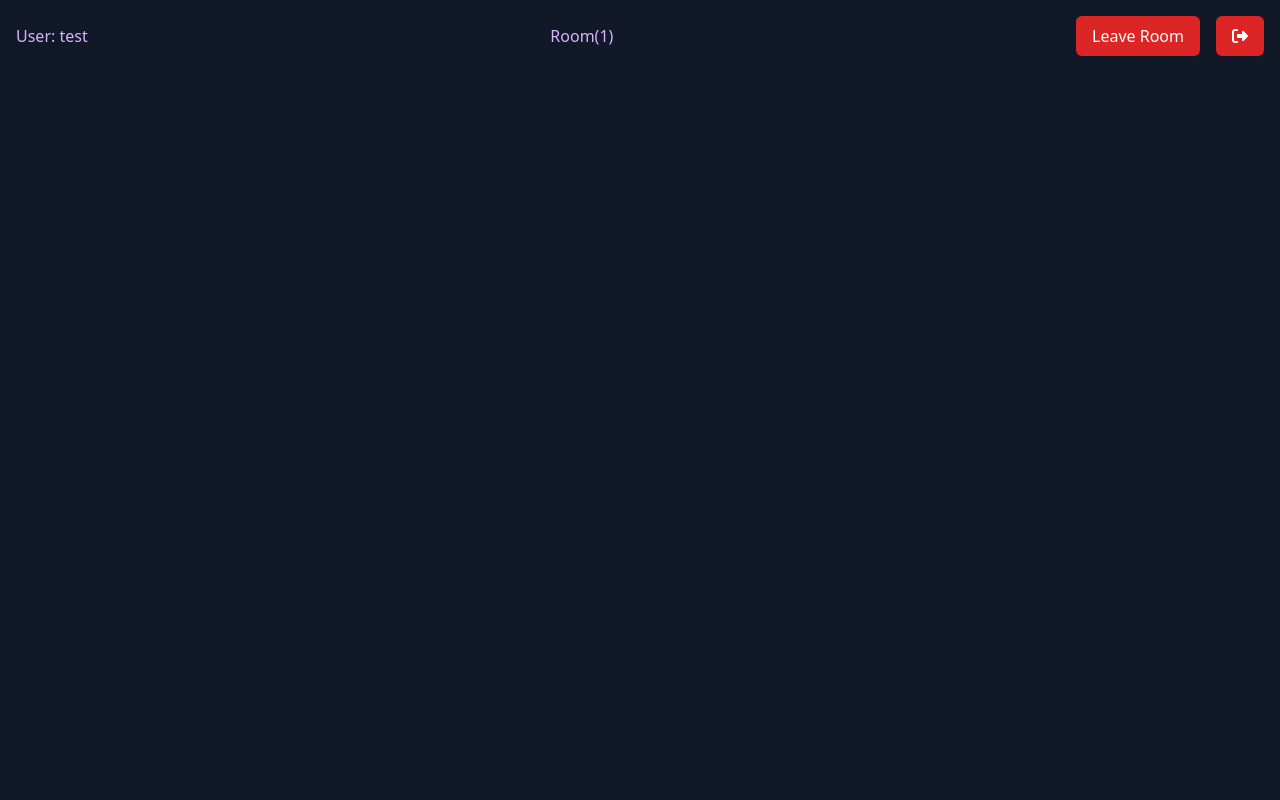
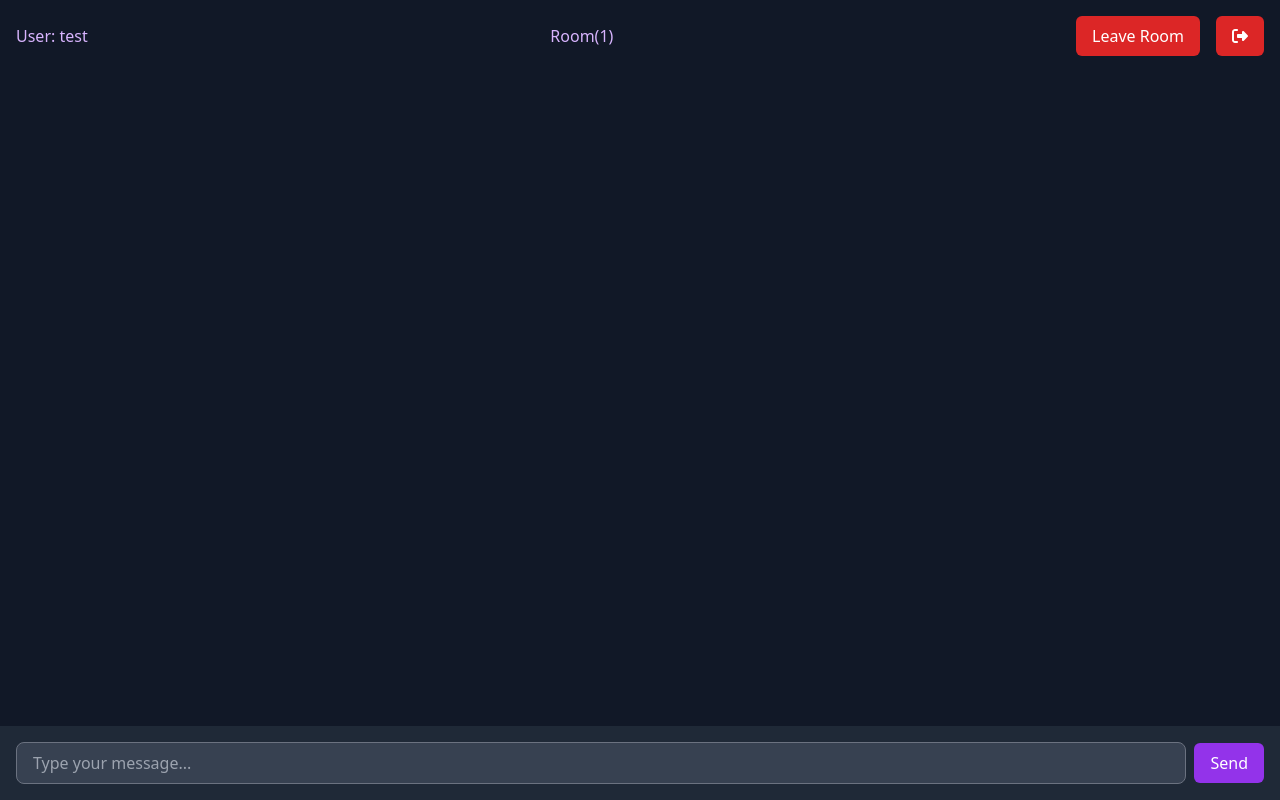
Before and after one commit to Nich0las2004/Chat-App, a React (Vite) app in the folder frontend/: page /room/1 in a window 1280 px wide. Built offline with nearby package versions, Linux system fonts and the light colour scheme; no server answers.

Commit message:
added the send button and input field in the JoinedRoom component

```diff
--- a/frontend/src/components/Room/JoinedRoom.tsx
+++ b/frontend/src/components/Room/JoinedRoom.tsx
@@ -80,8 +80,16 @@ const JoinedRoom = () => {
               </Link>
             </div>
           </div>
-          <div className="flex-grow bg-gray-900 p-4 overflow-y-auto">
-
+          <div className="flex-grow bg-gray-900 p-4 overflow-y-auto"></div>
+          <div className="bg-gray-800 p-4 flex items-center">
+            <input
+              type="text"
+              className="flex-grow bg-gray-700 text-white border border-gray-500 rounded-lg px-4 py-2 mr-2 focus:outline-none focus:border-purple-500"
+              placeholder="Type your message..."
+            />
+            <button className="bg-purple-600 hover:bg-purple-700 focus:outline-none px-4 py-2 rounded-md text-white">
+              Send
+            </button>
           </div>
         </div>
       )}
```
